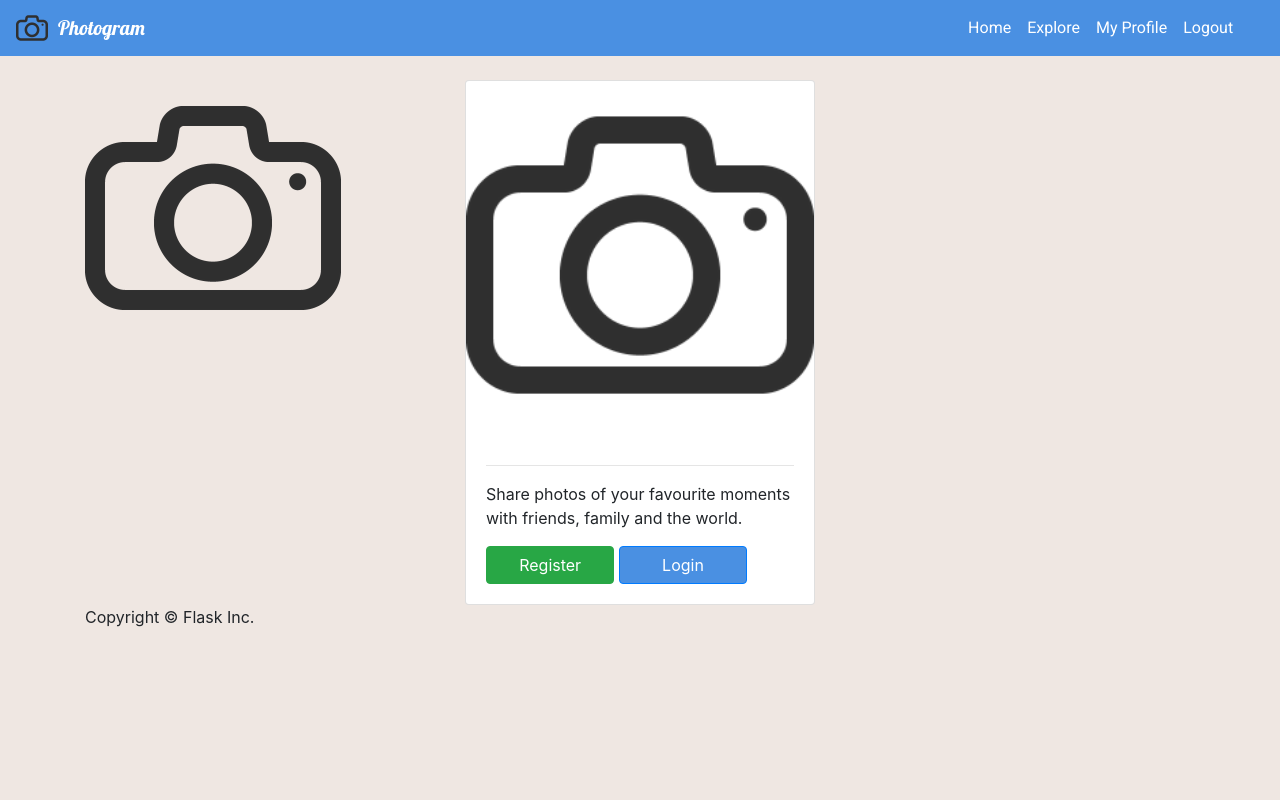
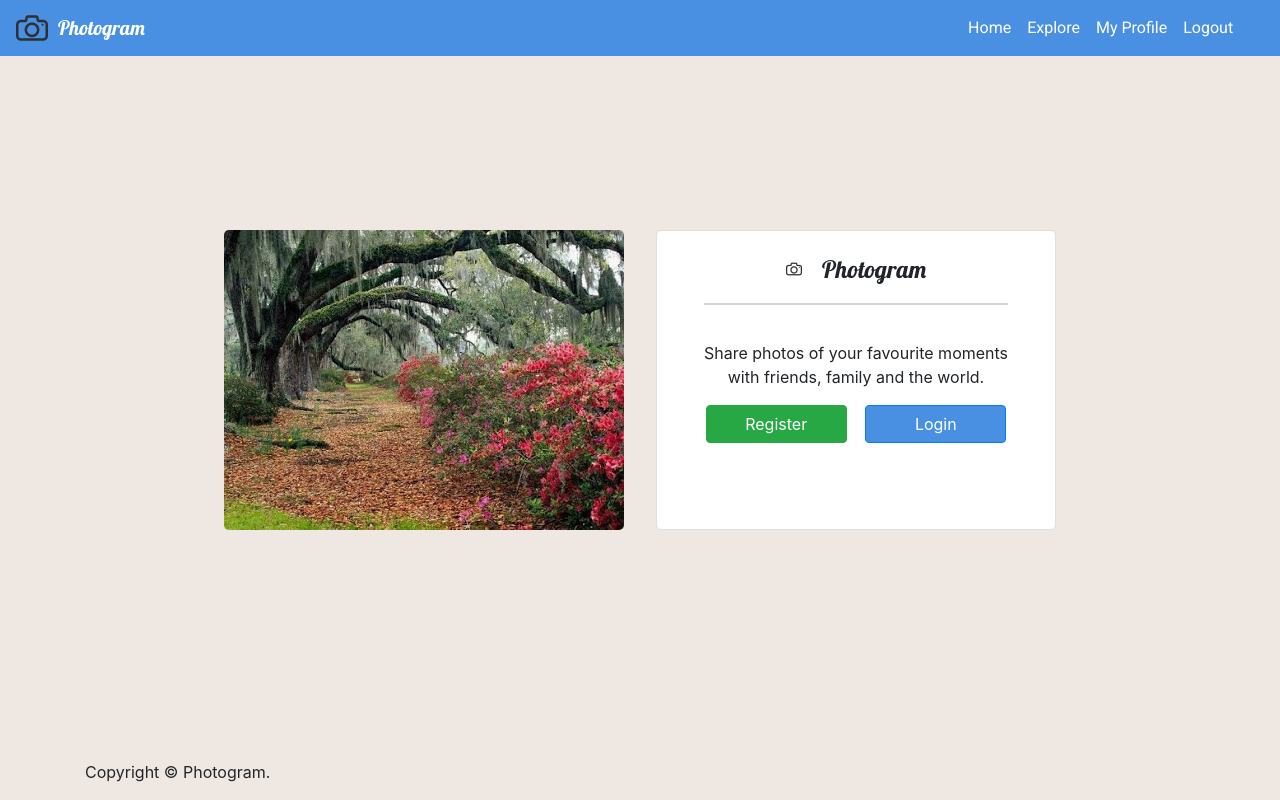
Before and after one commit to Phillipj1514/info3180-project2, a Flask app: page / in a window 1280 px wide. Run offline with Flask 2, Linux system fonts and the light colour scheme; some libraries are stand-ins or nearby versions.

Commit message:
complete home page except for navbar

```diff
--- a/app/static/css/app.css
+++ b/app/static/css/app.css
@@ -1,11 +1,27 @@
 body {
-    padding-top: 5rem;
+    min-height: 100%;
+    margin: 0;
+    padding: 0;
     background-color: #efe7e2;
+    align-items: center;
+    justify-content: center;
+}
+
+html {
+    height: 100%;
+}
+
+#main, #app {
+    height: 100vh;
+}
+
+main {
+    height: 95vh;
 }
 
 .header-logo {
-    width: 2.5rem;
-    height: 2rem;
+    max-width: 2.5rem;
+    max-height: 2rem;
     flex: 1;
 }
 
@@ -38,3 +54,87 @@ body {
 .success {
     background-color: #89b23d;
 }
+
+.home-cards {
+    display: flex;
+    flex-direction: row;
+    justify-content: center;
+    max-height: 300px;
+    flex-wrap: wrap;
+    margin: 0 1rem;
+}
+
+.full-height {
+    height: 95vh;
+}
+
+.home-page-container {
+    height: 100%;
+    display: flex;
+    flex-direction: column;
+    align-items: center;
+    justify-content: center;
+}
+
+.home-image, .home-auth-card {
+    flex: 1 0 47%;
+    margin: 0 1rem;
+    max-width: 400px;
+    border-radius: 5px;
+    -webkit-border-radius: 5px;
+    -moz-border-radius: 5px;
+    -ms-border-radius: 5px;
+    -o-border-radius: 5px;
+}
+
+.card-header-image {
+    max-height: 1rem;
+    max-width: 1.5rem;
+    margin-right: 20px;
+}
+
+.home-card-header {
+    font-family: 'Lobster', cursive;
+    font-size: 1.5rem;
+}
+
+.home-auth-card {
+    display: flex;
+    flex-direction: column;
+    align-items: center;
+    justify-content: center;
+    padding: 10px;
+}
+
+.home-card-head {
+    display: flex;
+    flex-direction: row;
+    align-items: center;
+    justify-content: center;
+    margin-top: 10px;
+}
+
+.card-body, .card-text {
+    width: 100%;
+    align-self: center;
+    text-align: center;
+}
+
+.home-btns {
+    width: 100%;
+    display: flex;
+    flex-direction: row;
+    justify-content: space-evenly;
+    align-items: center;
+}
+
+.home-btns.btn {
+    max-width: 47%;
+    font-weight: bold;
+}
+
+.divider {
+    background-color: #d3d3d3;
+    border: 1px solid #d3d3d3;
+    width: 80%;
+}
--- a/app/static/js/app.js
+++ b/app/static/js/app.js
@@ -32,7 +32,7 @@ Vue.component('app-footer', {
     template: `
     <footer>
         <div class="container">
-            <p>Copyright &copy; Flask Inc.</p>
+            <p>Copyright &copy; Photogram.</p>
         </div>
     </footer>
     `
@@ -40,22 +40,23 @@ Vue.component('app-footer', {
 
 const Home = Vue.component('home', {
    template: `
-    <div class="row landing-container">
-        <div class="col-md-4 landing-container-child">
-            <img src="/static/images/photogram.png" id="landing-img"/>
-        </div>
-        <div class="col-md-4  landing-container-child float-clear">
-          <div class="card">
-            <img class="card-img-top" src="static/images/photogram.png" alt="Card image cap">
+    <div class="home-page-container">
+        <div class="container home-cards">
+        <img src="/static/images/home.jpg" class='home-image' alt='Picture of a pink fall trees'/>
+        <div class="card home-auth-card">
+            <div class="row home-card-head">
+            <img class="card-header-image" src="static/images/photogram.png" alt="Photogram Logo">
+            <div class="home-card-header"> Photogram</div>
+            </div>
+            <hr class="divider"/>
             <div class="card-body">
-              <hr>
               <p class="card-text">Share photos of your favourite moments with friends, family and the world.</p>
-              <div >
+              <div class="home-btns">
                   <router-link class="btn btn-success col-md-5" to="/register">Register</router-link>
                   <router-link class="btn btn-primary col-md-5" to="/login">Login</router-link>
               </div>
             </div>
-          </div>
+        </div>
         </div>
     </div>
    `,
--- a/app/templates/index.html
+++ b/app/templates/index.html
@@ -5,7 +5,7 @@
     <app-header></app-header>
 
     <main>
-        <div class="container">
+        <div class="container full-height">
             <!-- component matched by the route will render here -->
             <router-view></router-view>
         </div>
```
Also changed, not shown: app/static/images/home.jpg (added).
